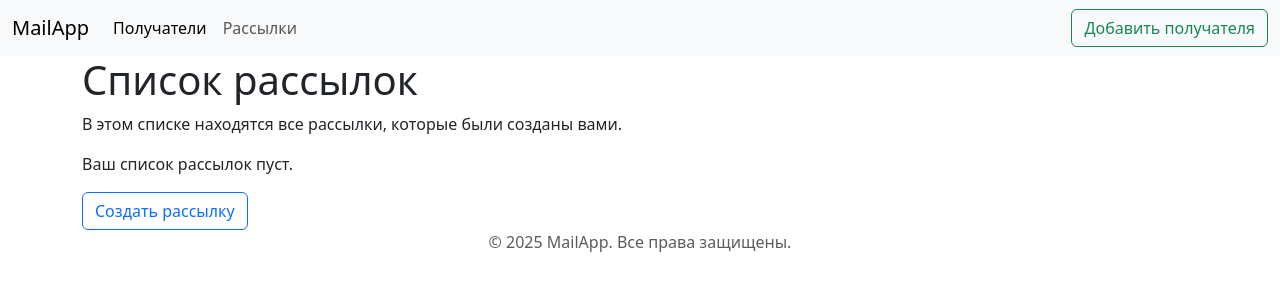
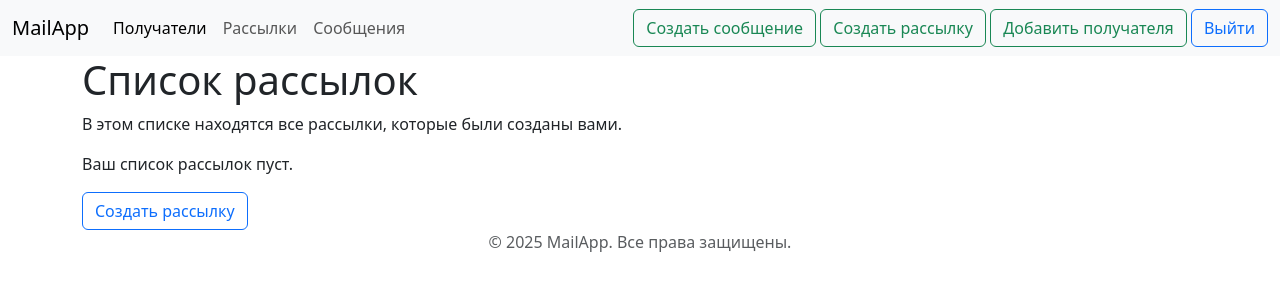
Before and after one commit to ArtemZhitkov/mailing_service, a Django app: template mailapp/templates/mailapp/mailing_list.html in a window 1280 px wide. Shown: the top 300 px of the page. Run offline with Django 5.2, Linux system fonts and the light colour scheme; the template is opened without the code that fills it, so the values that code supplies are empty; parts of the project's set-up code (start-up, migrations or seed data) failed here and were passed over; some libraries are stand-ins or nearby versions.

Commit message:
add new urls

```diff
--- a/mailapp/templates/mailapp/includes/inc_menu.html
+++ b/mailapp/templates/mailapp/includes/inc_menu.html
@@ -10,10 +10,16 @@
                         <a class="nav-link active" aria-current="page" href="{% url 'mailapp:recipient_list' %}">Получатели</a>
                     </li>
                     <li class="nav-item">
-                        <a class="nav-link" href="#">Рассылки</a>
+                        <a class="nav-link" href="{% url 'mailapp:mailing_list' %}">Рассылки</a>
+                    </li>
+                    <li class="nav-item">
+                        <a class="nav-link" href="{% url 'mailapp:mail_message_list' %}">Сообщения</a>
                     </li>
                 </ul>
             </div>
             <div class="ms-auto">
+                <a class="btn btn-outline-success" href="{% url 'mailapp:create_message' %}">Создать сообщение</a>
+                <a class="btn btn-outline-success" href="{% url 'mailapp:create_mailing' %}">Создать рассылку</a>
                 <a class="btn btn-outline-success" href="{% url 'mailapp:recipient_create' %}">Добавить получателя</a>
+                <a class="btn btn-outline-primary" href="#">Выйти</a>
             </div>
```
